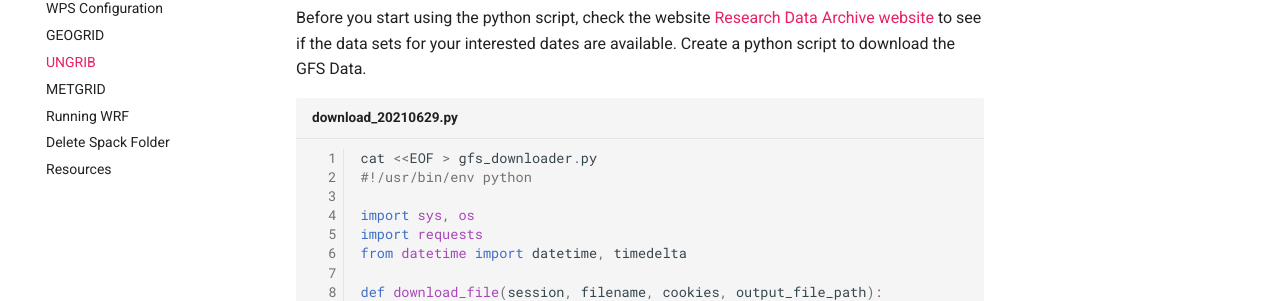
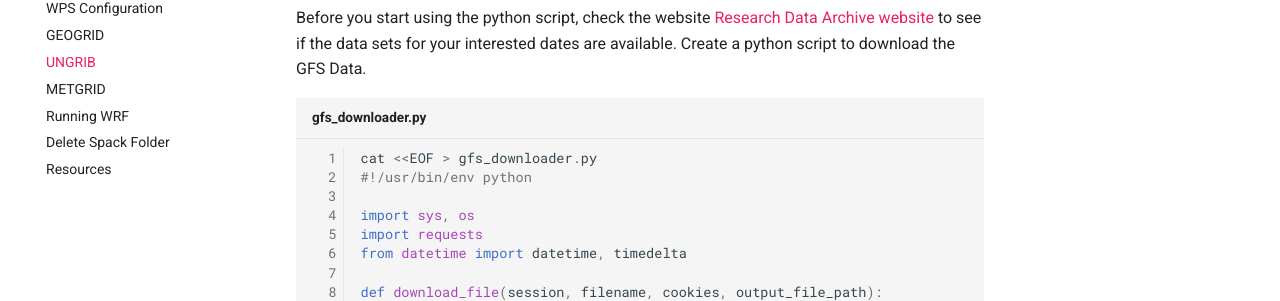
Before and after one commit to AtmosferaUSM/server_tutorial_WRF, an MkDocs documentation site: the page built from docs/ungrib.md, in a window 1280 px wide and 900 px high. Shown: the part 310-611 px from the top of the window. Built offline with MkDocs 1.6.1 and Material for MkDocs 9.7.7, drawn with Linux system fonts in a browser that asks for light colours.

Commit message:
Updated Python script for GFS file downloads.

````diff
--- a/docs/ungrib.md
+++ b/docs/ungrib.md
@@ -9,7 +9,7 @@ Create GFS data under `/WRF_Resources` that you just created.
 Before you start using the python script, check the website [Research Data Archive website](https://rda.ucar.edu/datasets/ds084.1/index.html){target=_blank} to see if the data sets for your interested dates are available. Create a python script to download the GFS Data.
 
 
-``` py linenums="1" title="download_20210629.py"
+``` py linenums="1" title="gfs_downloader.py"
 cat <<EOF > gfs_downloader.py
 #!/usr/bin/env python
 
````
